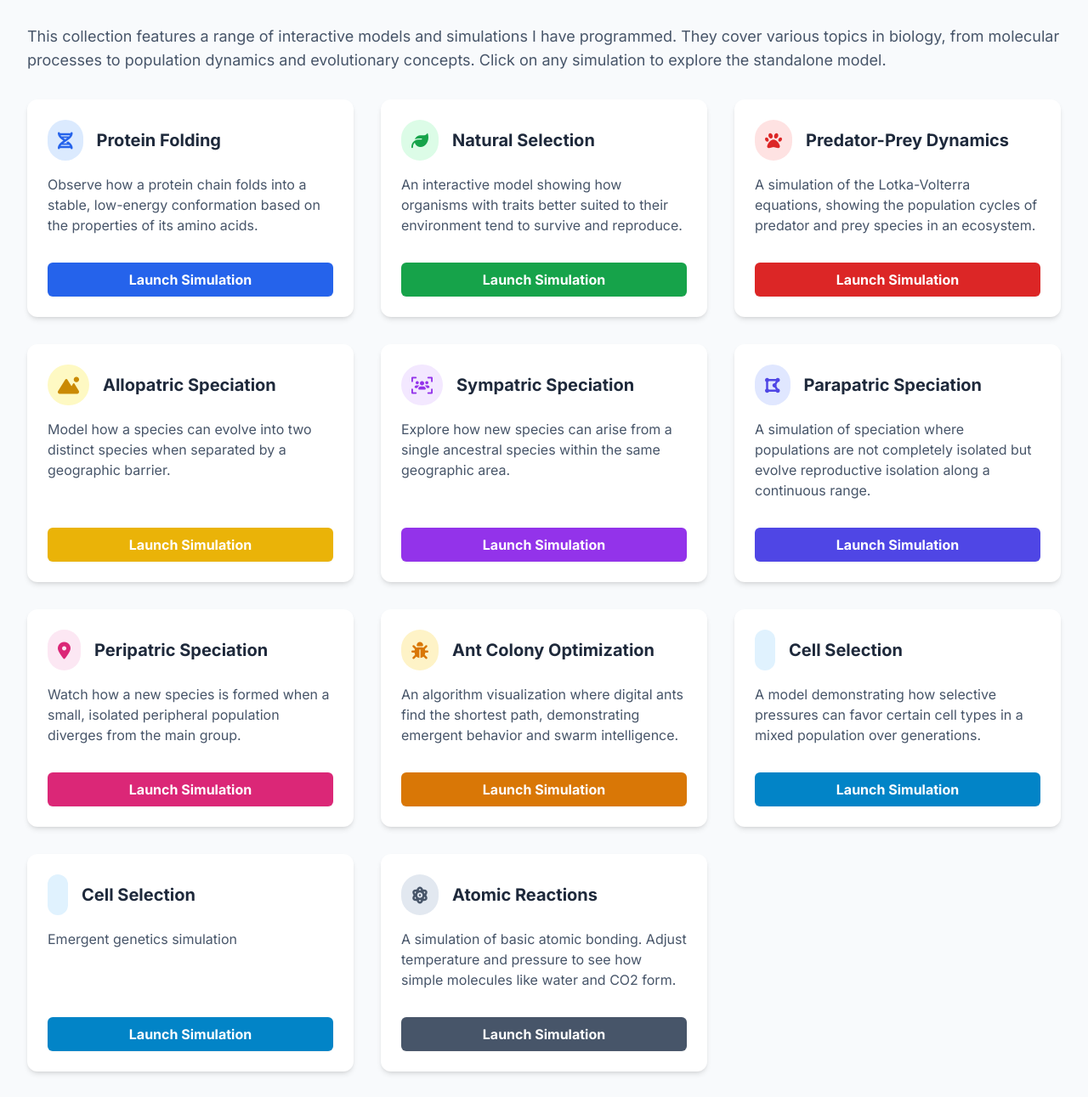
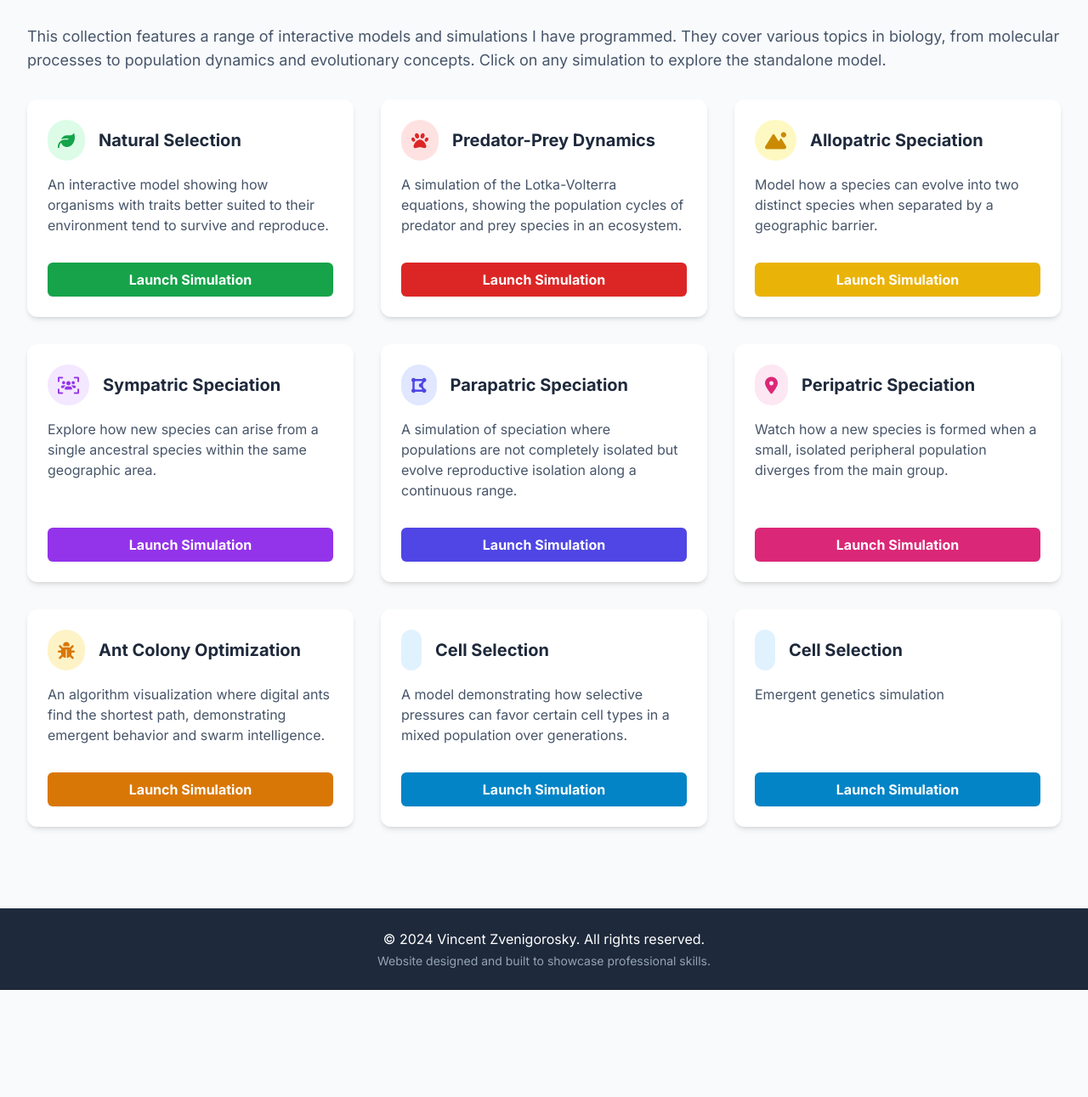
Before and after one commit to vzvenigorosky/personal, a plain HTML site: page simulations.html in a window 1280 px wide. Shown: the part 349-1640 px from the top of the page at 85% size. After the commit the page ends 1514 px from the top, so only its background shows below. Drawn offline with nearby package versions, Linux system fonts and the light colour scheme.

Commit message:
Update simulations.html

```diff
--- a/simulations.html
+++ b/simulations.html
@@ -79,19 +79,7 @@
 
             <div class="grid grid-cols-1 md:grid-cols-2 lg:grid-cols-3 gap-8">
 
-                <!-- Card: Protein Folding -->
-                <div class="card p-6">
-                    <div class="card-content">
-                        <div class="flex items-center mb-4">
-                            <div class="bg-blue-100 text-blue-600 rounded-full p-3 mr-4">
-                                <i class="fas fa-dna fa-lg"></i>
-                            </div>
-                            <h3 class="text-xl font-bold text-slate-800">Protein Folding</h3>
-                        </div>
-                        <p class="text-slate-600 mb-4">Observe how a protein chain folds into a stable, low-energy conformation based on the properties of its amino acids.</p>
-                    </div>
-                    <a href="simulations/protein-folding.html" class="mt-4 inline-block text-center w-full bg-blue-600 hover:bg-blue-700 text-white font-semibold py-2 px-4 rounded-md shadow-sm transition">Launch Simulation</a>
-                </div>
+
 
                 <!-- Card: Natural Selection -->
                 <div class="card p-6">
@@ -219,19 +207,6 @@
                     <a href="simulations/cell-simulation.html" class="mt-4 inline-block text-center w-full bg-sky-600 hover:bg-sky-700 text-white font-semibold py-2 px-4 rounded-md shadow-sm transition">Launch Simulation</a>
                 </div>
 
-                 <!-- Card: Atomic Reactions -->
-                <div class="card p-6">
-                     <div class="card-content">
-                        <div class="flex items-center mb-4">
-                             <div class="bg-slate-200 text-slate-600 rounded-full p-3 mr-4">
-                                <i class="fas fa-atom fa-lg"></i>
-                            </div>
-                            <h3 class="text-xl font-bold text-slate-800">Atomic Reactions</h3>
-                        </div>
-                        <p class="text-slate-600 mb-4">A simulation of basic atomic bonding. Adjust temperature and pressure to see how simple molecules like water and CO2 form.</p>
-                    </div>
-                    <a href="simulations/atomic-reactions.html" class="mt-4 inline-block text-center w-full bg-slate-600 hover:bg-slate-700 text-white font-semibold py-2 px-4 rounded-md shadow-sm transition">Launch Simulation</a>
-                </div>
 
             </div>
         </section>
```
